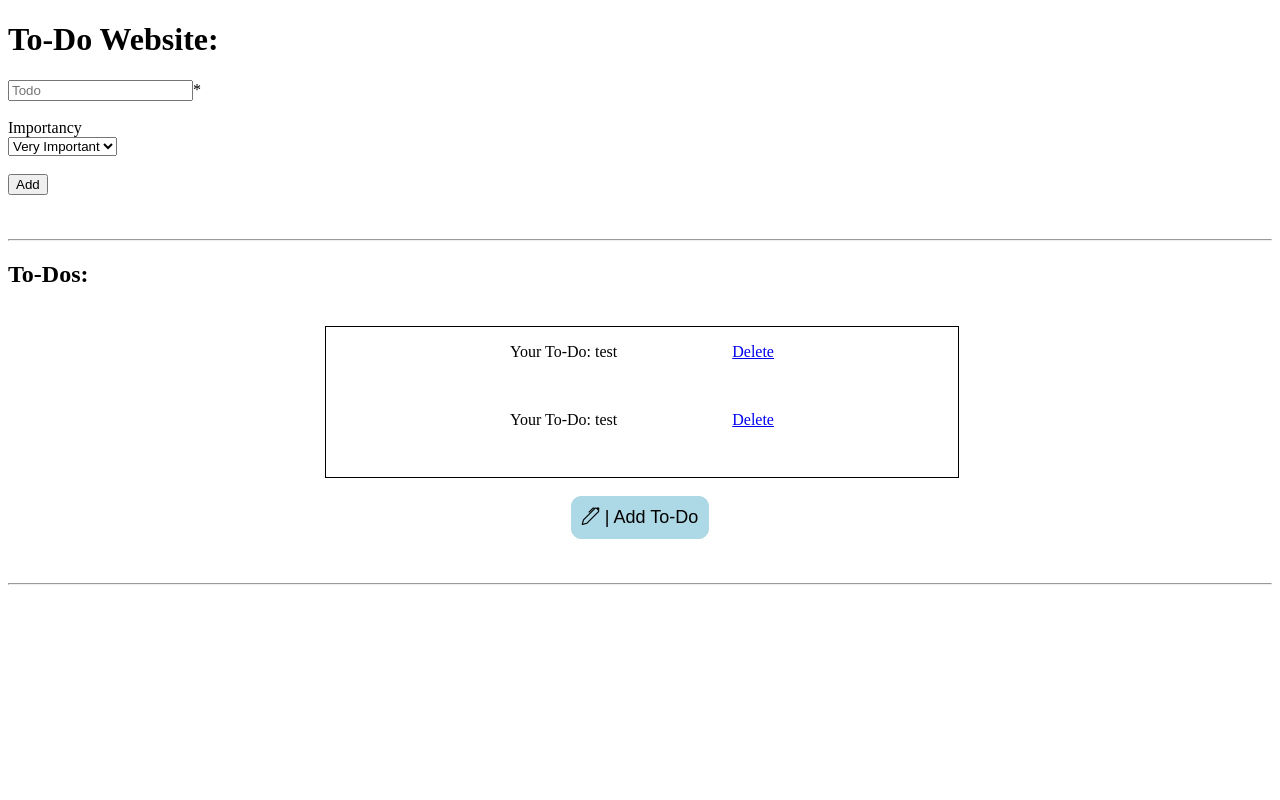
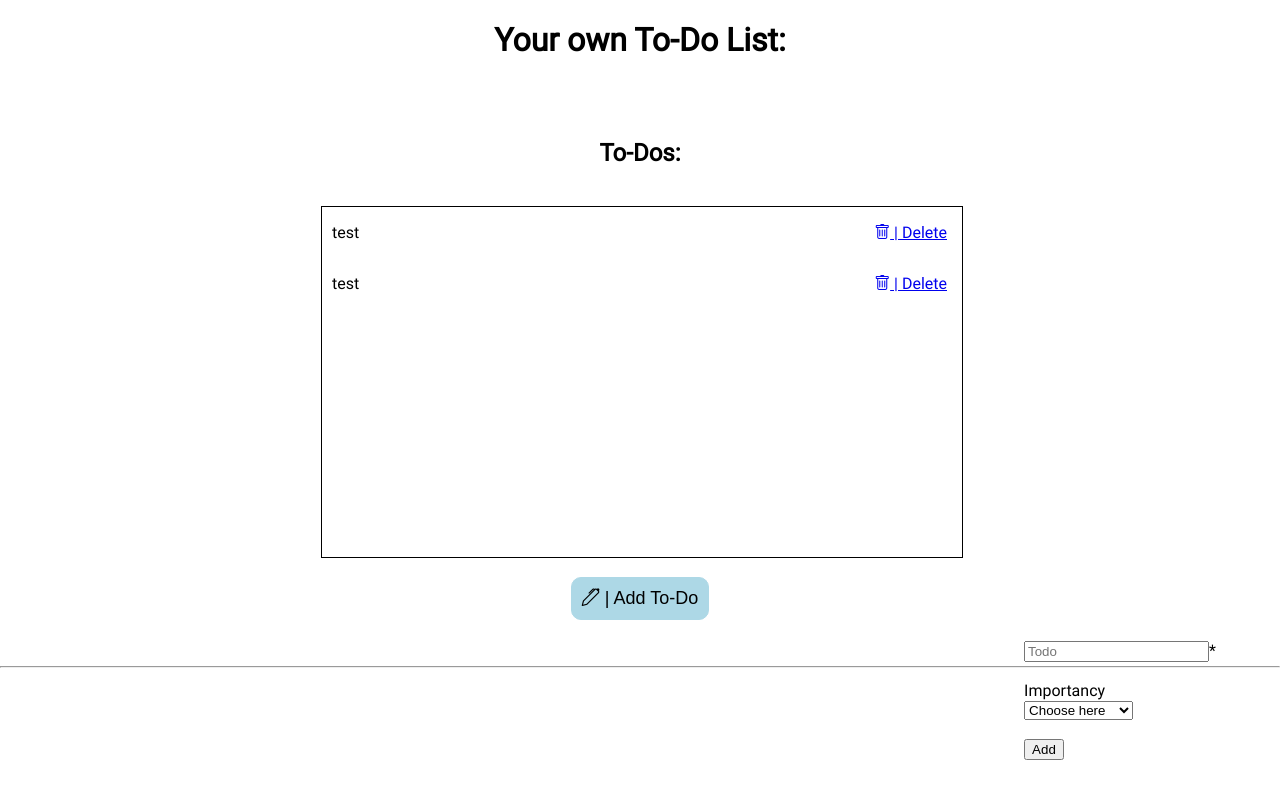
Before and after one commit to FateAssassin/Flask-ToDo, a Flask app: page / in a window 1280 px wide. Run offline with Flask 3, Linux system fonts and the light colour scheme; data comes from the database, SQL or seed files in the repository; both versions use the stored data as it was after the commit; some libraries are stand-ins or nearby versions.

Commit message:
did some changes

```diff
--- a/main.py
+++ b/main.py
@@ -29,7 +29,7 @@ def checkdatabase(table_list):
       else:
          print(f"{bcolors.FAIL}{table_name} does not exist.{bcolors.ENDC}")
          try:
-            con.execute(f"CREATE TABLE `todo` (`todo` TEXT, `id` BIGINT) ;")
+            con.execute(f"CREATE TABLE `todo` (`todo` TEXT, `id` BIGINT, `importancy` TEXT) ;")
             con.commit()
             cursor = con.cursor()
             print(f"{bcolors.OKCYAN}Created the table to-do succesfully{bcolors.ENDC}")
@@ -51,7 +51,7 @@ def get_todos():
 @app.route("/")
 def index():
    todos = get_todos()
-
+   print(todos)
    return render_template("index.html", todos=todos)
 
 @app.route("/add", methods=["POST"])
@@ -72,7 +72,7 @@ def add_todo():
       id = query[0][1] + 1
    print(query)
 
-   c.execute("INSERT INTO todo VALUES (?, ?)", (request.form.get("todo"), id))
+   c.execute("INSERT INTO todo VALUES (?, ?, ?)", (request.form.get("todo"), id, request.form.get("importancy")))
    conn.commit()
    conn.close()
    return redirect(url_for("index"))
--- a/static/scripts/index.js
+++ /dev/null
@@ -1,4 +0,0 @@
-function OpenAddTodo(){
-    var ToDo = document.getElementsByClassName("AddTodoForm");
-    ToDo.style
-}
--- a/static/styles/index.css
+++ b/static/styles/index.css
@@ -1,9 +1,41 @@
+@font-face {
+    font-family: Roboto;
+    src: url("../assets/Roboto.ttf");
+}
+body{
+    margin: 0;
+
+    font-family: Roboto;
+}
+.center{
+    text-align: center;
+}
+.ToDos::-webkit-scrollbar {
+    width: 10px;
+  }
+
+/* Track */
+.ToDos::-webkit-scrollbar-track {
+    background: #f1f1f1;
+}
+
+/* Handle */
+.ToDos::-webkit-scrollbar-thumb {
+    background: #c2c2c2;
+}
+
+/* Handle on hover */
+.ToDos::-webkit-scrollbar-thumb:hover {
+    background: #555;
+}
+
+
 .errorMessage{
 
 }
 
 .ToDos{
-    height: 150px;
+    height: 350px;
     width: 50%;
     border: 1px solid black;
     overflow: scroll;
@@ -11,13 +43,26 @@
 }
 .ToDo{
     display: flex;
-    flex-direction: row;
-    justify-content: center;
     align-items: center;
+    justify-content: space-between;
+
+}
+.ToDo p{
+    margin-left: 10px;
+}
+.ToDo a{
+    margin-right: 15px;
 }
 
 .deleteButton{
     margin-left: 115px;
+}
+
+.AddTodoForm{
+    position: fixed;
+    right: 5%;
+    /* display: none; */
+    bottom: 5%;
 }
 
 .AddTodo{
--- a/templates/index.html
+++ b/templates/index.html
@@ -13,7 +13,7 @@
 
 
 
-   <h1>To-Do Website:</h1>
+   <h1 class="center">Your own To-Do List:</h1>
 
    <div class="AddTodoForm">
       <form method="post" action="/add">
@@ -22,7 +22,8 @@
                <input type="text" name="todo" placeholder="Todo"><span>*</span><br><br>
 
                <label for="importancy">Importancy</label><br>
-               <select title="test" name="cars" id="cars">
+               <select title="importancy" name="importancy" id="importancy" value="">
+                  <option value="" selected disabled hidden>Choose here</option>
                   <option value="very-important">Very Important</option>
                   <option value="important">Important</option>
                   <option value="not">Not Important</option>
@@ -45,8 +46,8 @@
    </div>
 
    <br><br>
-   <hr>
-   <h2>To-Dos:</h2>
+
+   <h2 class="center">To-Dos:</h2>
    <br>
 
    <div class="ToDos">
@@ -55,10 +56,10 @@
          {% for todo in todos %}
             {% if todo[2] != 1 %}
             <div class="ToDo">
-               <p>Your To-Do: {{todo[0]}}</p>
-               <a href="/delete/{{todo[1]}}" class="deleteButton">Delete</a>
+               <p>{{todo[0]}}</p>
+               <a href="/delete/{{todo[1]}}" class="deleteButton"><span><i class="bi bi-trash"></i></span> | Delete</a>
             </div>
-            <br>
+
             {% endif %}
          {% endfor %}
 
@@ -72,5 +73,14 @@
    <hr>
 
 </body>
-<script src="{{ url_for('static', filename='scripts/index.js') }}"></script>
+<script>
+   function OpenAddTodo() {
+      var ToDo = document.getElementsByClassName("AddTodoForm")[0]; // Access the first element in the collection
+
+      if (ToDo) {
+         ToDo.style.display = "block"; // Show the element
+      }
+   }
+
+</script>
 </html>
```
Also changed, not shown: static/assets/Roboto.ttf (added), todo.db, 1 other file.
